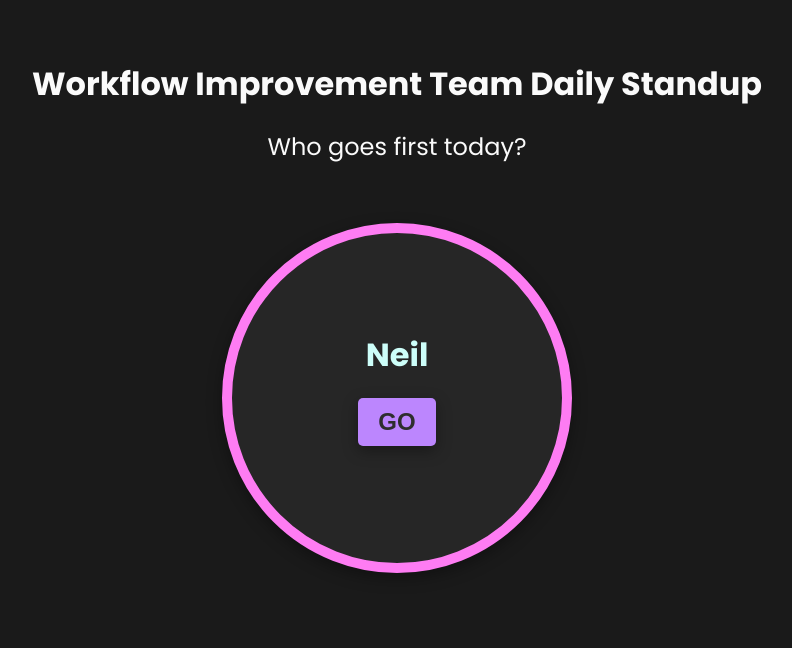
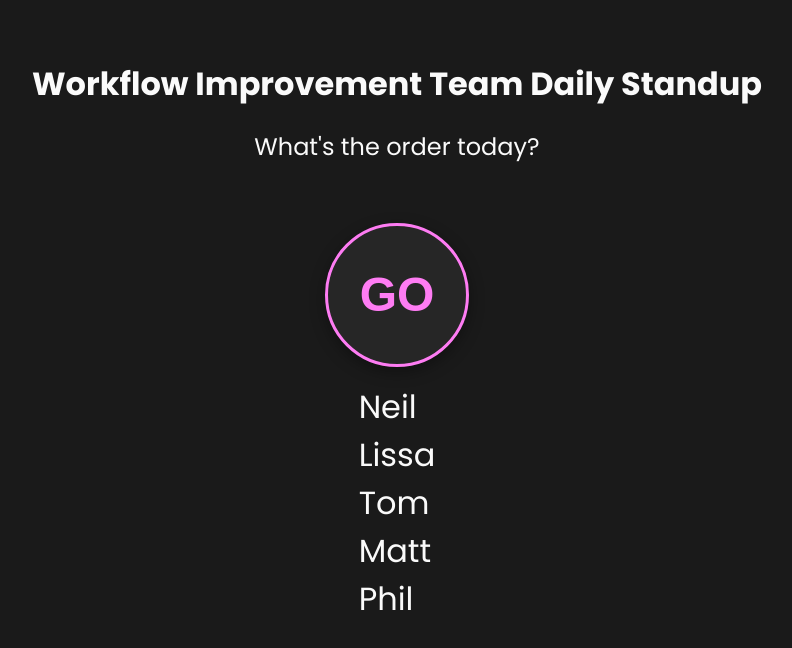
Before and after one commit to neilgevaux/standup-picker, a plain HTML site: page index.html in a window 1280 px wide. Both pictures are taken after a click on the button "GO". Shown: the whole page, without its empty margins (243-1035 px from the left). Drawn offline with Linux system fonts and the light colour scheme.

Commit message:
Render a shuffled list instead of a single name

```diff
--- a/app.js
+++ b/app.js
@@ -1,8 +1,45 @@
 const peopleList = ["Lissa", "Matt", "Neil", "Phil", "Tom"]
 let memberName = "";
+let namesPrinted = false;
 
 function pickPerson() {
   const randomNumber = Math.floor(Math.random() * peopleList.length);
   memberName = peopleList[randomNumber];
   document.getElementById("name-display").textContent = memberName
 }
+
+function shuffle(array) {
+  let m = array.length, t, i;
+
+  while (m) {
+    i = Math.floor(Math.random() * m--);
+    t = array[m];
+    array[m] = array[i];
+    array[i] = t
+  }
+
+  return(array);
+}
+
+function printNames() {
+  if (!namesPrinted) {
+    const names = shuffle(peopleList);
+    const list = document.getElementById("names");
+    let delay = 0;
+
+    names.forEach( (name) => {
+      const listItem = list.appendChild(document.createElement("li"));
+      listItem.textContent = name;
+      listItem.style.opacity = 0;
+      list.appendChild(listItem);
+
+      setTimeout(() => {
+        listItem.style.opacity = 1;
+      },delay);
+
+       delay += 200;
+    });
+
+    namesPrinted = true;
+  }
+}
--- a/index.html
+++ b/index.html
@@ -14,12 +14,20 @@
   <body>
     <div id="header">
         <h1>Workflow Improvement Team Daily Standup</h1>
-        <h2>Who goes first today?</h2>
+        <h2>What's the order today?</h2>
     </div>
     <div id="app">
-      <p id="name-display">?</p>
-      <button onclick="pickPerson()">Go</button>
+      <button onclick="printNames()">Go</button>
+
+      <div class="name-list">
+        <ul id="names">
+        </ul>
+      </div>
+
     </div>
+
+
+
     <script src="app.js"></script>
   </body>
 </html>
--- a/main.css
+++ b/main.css
@@ -28,15 +28,15 @@ body {
   }
   #app {
     min-width: 350px;
-    height: 350px;
-    border: 10px solid hsl(305, 98%, 74%);
-    border-radius: 50%;
+    height: 100%;
+    /* border: 10px solid hsl(305, 98%, 74%);
+    border-radius: 50%; */
     display: flex;
     justify-content: center;
     align-items: center;
     flex-direction: column;
-    background: hsl(0, 0%, 15%);
-    box-shadow: rgba(0, 0, 0, 0.35) 0px 5px 15px;
+    /* /* background: hsl(0, 0%, 15%); */
+    /* box-shadow: rgba(0, 0, 0, 0.35) 0px 5px 15px; */
     position: relative;
   }
   p {
@@ -48,22 +48,37 @@ body {
     top: 20%;
   }
   button {
-    border: none;
-    background: hsl(267, 98%, 76%);
-    color: hsl(0, 0%, 18%);
+    height:3em;
+    width: 3em;
+    border: 3px solid hsl(305, 98%, 74%);
+    border-radius: 50%;
+    background: hsl(0, 0%, 15%);
+    color: hsl(305, 98%, 74%);
     text-transform: uppercase;
-    font-size: 1.5em;
+    font-size: 3em;
     padding: 10px 20px;
-    border-radius: 5px;
     cursor: pointer;
     box-shadow: rgba(0, 0, 0, 0.35) 0px 5px 15px;
     font-weight: 700;
-    position: absolute;
-    top: 50%;
+    /* position: absolute; */
+    /* top: 50%; */
   }
   button:hover {
-    background: hsl(267, 98%, 82%);
+    background: hsl(0, 0%, 20%);
     transform: scale(1.1);
     transition: all .5s ease-in-out;
     box-shadow: rgba(0, 0, 0, 0.35) 10px 10px 20px;
   }
+
+
+  #names {
+    margin: 1em 0;
+    padding: 0;
+    padding-inline-start: 0;
+  }
+
+  li {
+    list-style: none;
+    font-size: 2em;
+    font-weight: 400;
+  }
```
